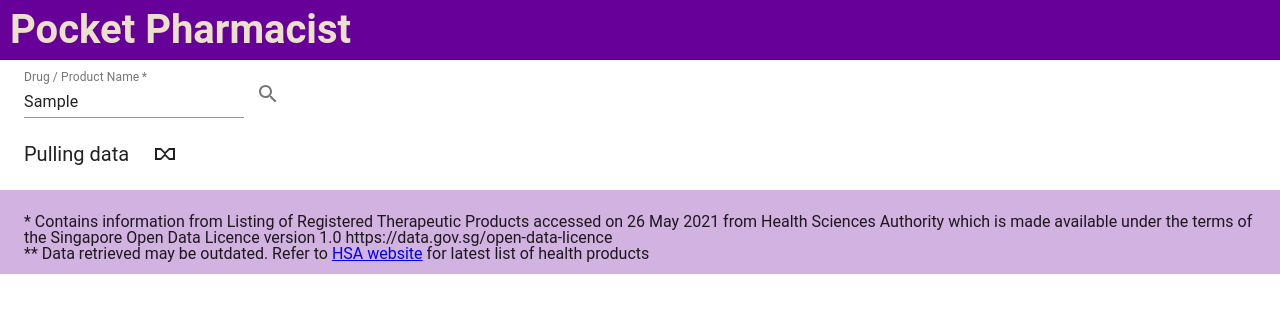
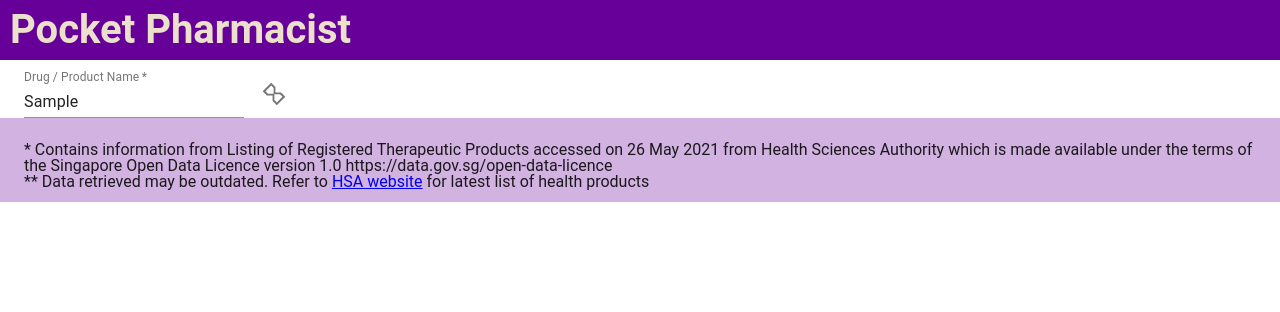
Before and after one commit to CodingShawn/pocket-pharmacist, a React (Create React App) app: page / in a window 1280 px wide. Both pictures are taken after typing "Sample" into the empty fields and a click on the button 268 px from the left and 94 px from the top of the page. Shown: the top 312 px of the page. Built offline with nearby package versions, Linux system fonts and the light colour scheme; no server answers.

Commit message:
Modified Loading component to appear in replacement of Search Icon when pending search results

```diff
--- a/src/App.js
+++ b/src/App.js
@@ -2,14 +2,12 @@
 import DisplayResults from "./components/DisplayResults";
 import SearchForm from "./components/SearchForm";
 import Header from "./components/Header";
-import Loading from "./components/Loading";
 import Footer from "./components/Footer";
 
 function App() {
   const [results, setResults] = useState(null);
   const [drugName, setDrugName] = useState("");
   const [searchTerm, setSearchTerm] = useState("");
-  const [isLoading, setIsLoading] = useState(false);
 
   return (
     <>
@@ -19,9 +17,7 @@
         drugName={drugName}
         setDrugName={setDrugName}
         setSearchTerm={setSearchTerm}
-        setIsLoading={setIsLoading}
       />
-      {isLoading && <Loading />}
       {results && <DisplayResults results={results} searchTerm={searchTerm} />}
       <Footer />
     </>
--- a/src/components/Loading.js
+++ b/src/components/Loading.js
@@ -2,7 +2,6 @@
 import HourglassEmptyIcon from "@material-ui/icons/HourglassEmpty";
 
 function Loading() {
-  const defaultText = "Pulling data";
   const [rotation, setRotation] = useState(0);
 
   function rotateHourGlass() {
@@ -13,7 +12,7 @@
   }
 
   function updateRotation() {
-    rotation <= 315 ? setRotation(rotation + 45) : setRotation(0);
+    rotation < 315 ? setRotation(rotation + 45) : setRotation(0);
   }
 
   function timer() {
@@ -34,19 +33,8 @@
     // eslint-disable-next-line
   }, [rotation]);
 
-  const style = {
-    fontSize: "20px",
-    padding: "24px",
-    color: "rgba(0,0,0,0.87)",
-    display: "flex",
-    alignItems: "center",
-    gap: "24px"
-  };
-
   return (
-    <div style={style}>
-      {defaultText} <HourglassEmptyIcon id="rotating" />
-    </div>
+    <HourglassEmptyIcon id="rotating" style={{ color: "rgba(0,0,0,0.54)", padding: "12px" }} />
   );
 }
 
--- a/src/components/SearchForm.js
+++ b/src/components/SearchForm.js
@@ -2,14 +2,12 @@
 import TextField from "@material-ui/core/TextField";
 import SearchIcon from "@material-ui/icons/Search";
 import IconButton from "@material-ui/core/IconButton";
+import Loading from "../components/Loading";
+import { useState } from "react";
 
-function SearchForm({
-  setResults,
-  drugName,
-  setDrugName,
-  setSearchTerm,
-  setIsLoading,
-}) {
+function SearchForm({ setResults, drugName, setDrugName, setSearchTerm }) {
+  const [isLoading, setIsLoading] = useState(false);
+
   function handleSubmit(event) {
     event.preventDefault();
     setIsLoading(true);
@@ -23,8 +21,16 @@
     setIsLoading(false);
   }
 
+  const style = {
+    padding: "10px 10px 0 24px",
+    display: "flex",
+    alignItems: "center",
+    gap: "6px"
+  };
+
   return (
-    <form onSubmit={handleSubmit} style={{ padding: "10px 10px 0 24px" }}>
+    <section>
+      <form onSubmit={handleSubmit} style={style}>
         <TextField
           label="Drug / Product Name"
           type="search"
@@ -32,10 +38,14 @@
           value={drugName}
           required
         />
+        {!isLoading && (
           <IconButton type="submit">
             <SearchIcon />
           </IconButton>
+        )}
+        {isLoading && <Loading />}
       </form>
+    </section>
   );
 }
 
```
Lines whose indentation alone changed are shown as unchanged.
